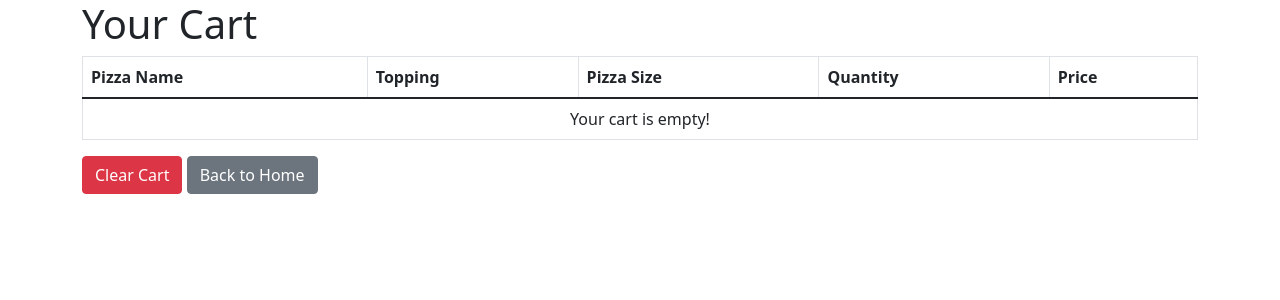
After one commit to aleksandrxxv/Mario-And-Luigis-Pizzeria, a Flask app: page /cart in a window 1280 px wide. The commit adds this page. Shown: the top 300 px of the page. Run offline with Flask 3, Linux system fonts and the light colour scheme.

Commit message:
Added the cart and adding to cart functionality

```diff
--- a/app.py
+++ b/app.py
@@ -1,6 +1,7 @@
-from flask import Flask, render_template, request
+from flask import Flask, render_template, request, redirect, url_for, session
 from flask_sqlalchemy import SQLAlchemy
 import json
+import datetime
 
 db = SQLAlchemy()
 app = Flask(__name__)
@@ -11,6 +12,10 @@ app.config['SQLALCHEMY_TRACK_MODIFICATIONS'] = False
 
 db.init_app(app)
 
+def initialize_cart():
+    if 'cart' not in session:
+        session['cart'] = []
+
 class MenuItem(db.Model):
     id = db.Column(db.Integer, primary_key=True)
     PizzaName = db.Column(db.String(100))
@@ -19,8 +24,14 @@ class MenuItem(db.Model):
     PizzaImage = db.Column(db.Text)
 
     def get_toppings_list(self):
-        print(self.PizzaToppings)
         return json.loads(self.PizzaToppings) if self.PizzaToppings else []
+
+class Orders(db.Model):
+    id = db.Column(db.Integer, primary_key=True)
+    OrderTime = db.Column(db.String(100))
+    OrderContents = db.Column(db.Text)
+    OrderPlace = db.Column(db.String(100))
+    OrderStatus = db.Column(db.String(100))
 
 
 with app.app_context():
@@ -35,3 +46,41 @@ def index():
 def menu():
     all_items = MenuItem.query.all()
     return render_template('menu.html', items = all_items)
+
+@app.route('/addtocart', methods = ['POST'])
+def addtocart():
+
+    initialize_cart()
+
+    pizza = MenuItem.query.get(request.form.get('id'))
+
+    topping = request.form.get('topping').capitalize()
+    pizza_size = request.form.get('pizza_size').capitalize()
+    pizza_price = pizza.PizzaPrice
+    pizza_name = pizza.PizzaName
+    quantity = int(request.form.get('quantity'))
+
+    item = {
+        'pizza_name' : pizza_name,
+        'pizza_size' : pizza_size,
+        'pizza_price' : pizza_price,
+        'topping' : topping,
+        'quantity' : quantity
+    }
+
+    session['cart'].append(item)
+    session.modified = True
+
+    return redirect(url_for('view_cart'))
+
+
+@app.route('/cart')
+def view_cart():
+    cart = session.get('cart', [])
+
+    return render_template('cart.html', cart = cart)
+
+@app.route('/clear_cart')
+def clear_cart():
+    session.pop('cart', None)
+    return redirect(url_for('index'))
--- /dev/null
+++ b/templates/cart.html
@@ -0,0 +1,54 @@
+<!DOCTYPE html>
+<html lang="en">
+<head>
+    <meta charset="UTF-8">
+    <meta name="viewport" content="width=device-width, initial-scale=1.0">
+    <title>Your Cart</title>
+    <!-- Bootstrap CSS -->
+    <link href="https://cdn.jsdelivr.net/npm/bootstrap@5.1.3/dist/css/bootstrap.min.css" rel="stylesheet">
+</head>
+<body>
+
+<div class="container">
+    <h1>Your Cart</h1>
+
+    <!-- Cart Table -->
+    <table class="table table-bordered">
+        <thead>
+            <tr>
+                <th>Pizza Name</th>
+                <th>Topping</th>
+                <th>Pizza Size</th>
+                <th>Quantity</th>
+                <th>Price</th>
+            </tr>
+        </thead>
+        <tbody>
+            {% for item in cart %}
+            <tr>
+                <td>{{ item.pizza_name }}</td>
+                <td>{{ item.topping }}</td>
+                <td>{{ item.pizza_size }}</td>
+                <td>{{ item.quantity }}</td>
+                <td>${{ item.pizza_price * item.quantity}}</td>
+            </tr>
+            {% else %}
+            <tr>
+                <td colspan="5" class="text-center">Your cart is empty!</td>
+            </tr>
+            {% endfor %}
+        </tbody>
+    </table>
+
+    <!-- Clear Cart Button -->
+    <a href="/clear_cart" class="btn btn-danger">Clear Cart</a>
+
+    <!-- Back to Home -->
+    <a href="/" class="btn btn-secondary">Back to Home</a>
+</div>
+
+<!-- Bootstrap JS (for table functionality) -->
+<script src="https://cdn.jsdelivr.net/npm/bootstrap@5.1.3/dist/js/bootstrap.bundle.min.js"></script>
+
+</body>
+</html>
```
Also changed, not shown: static/style.css (added, +9 -0 lines), templates/menu.html (+72 -6 lines), static/styles.css (deleted).
